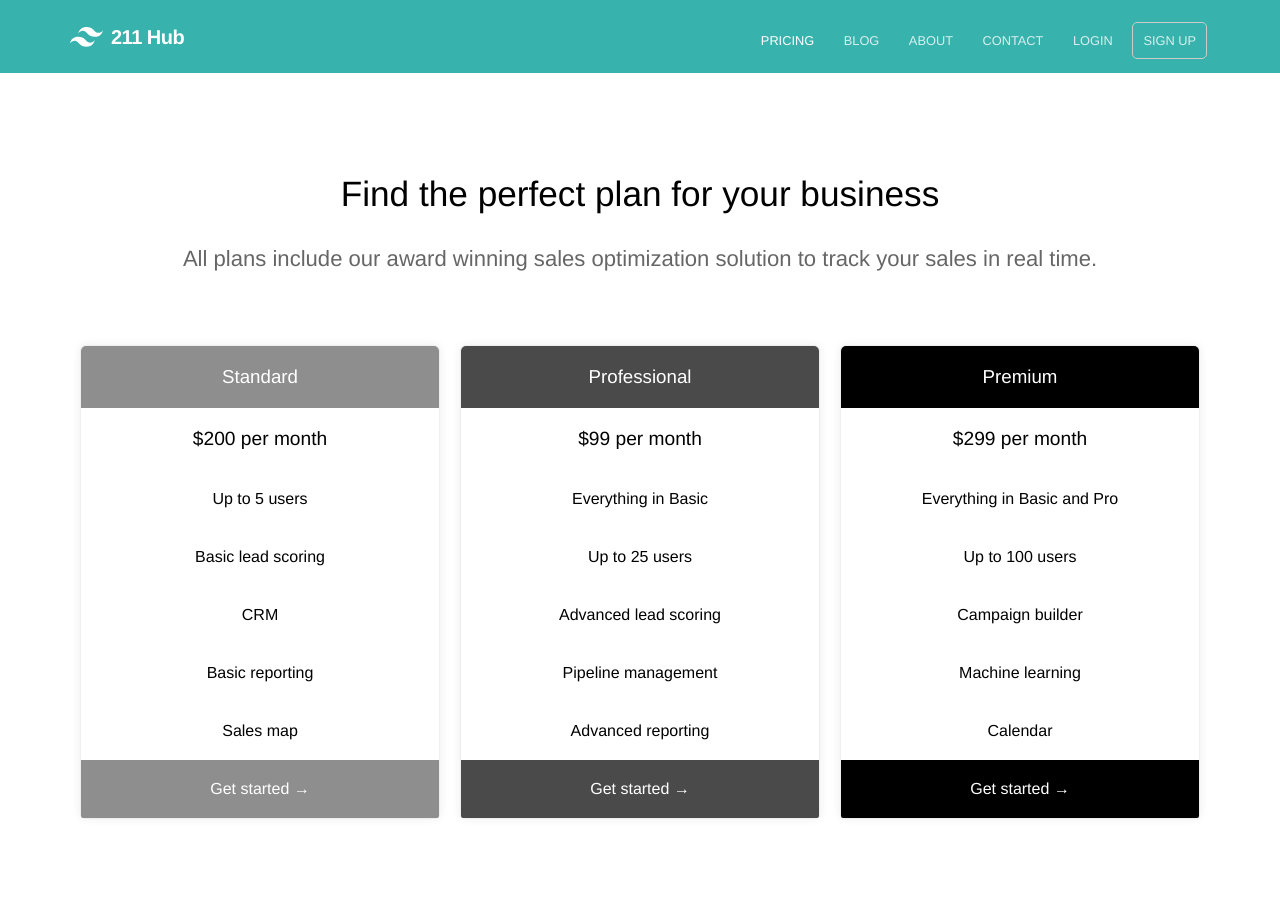
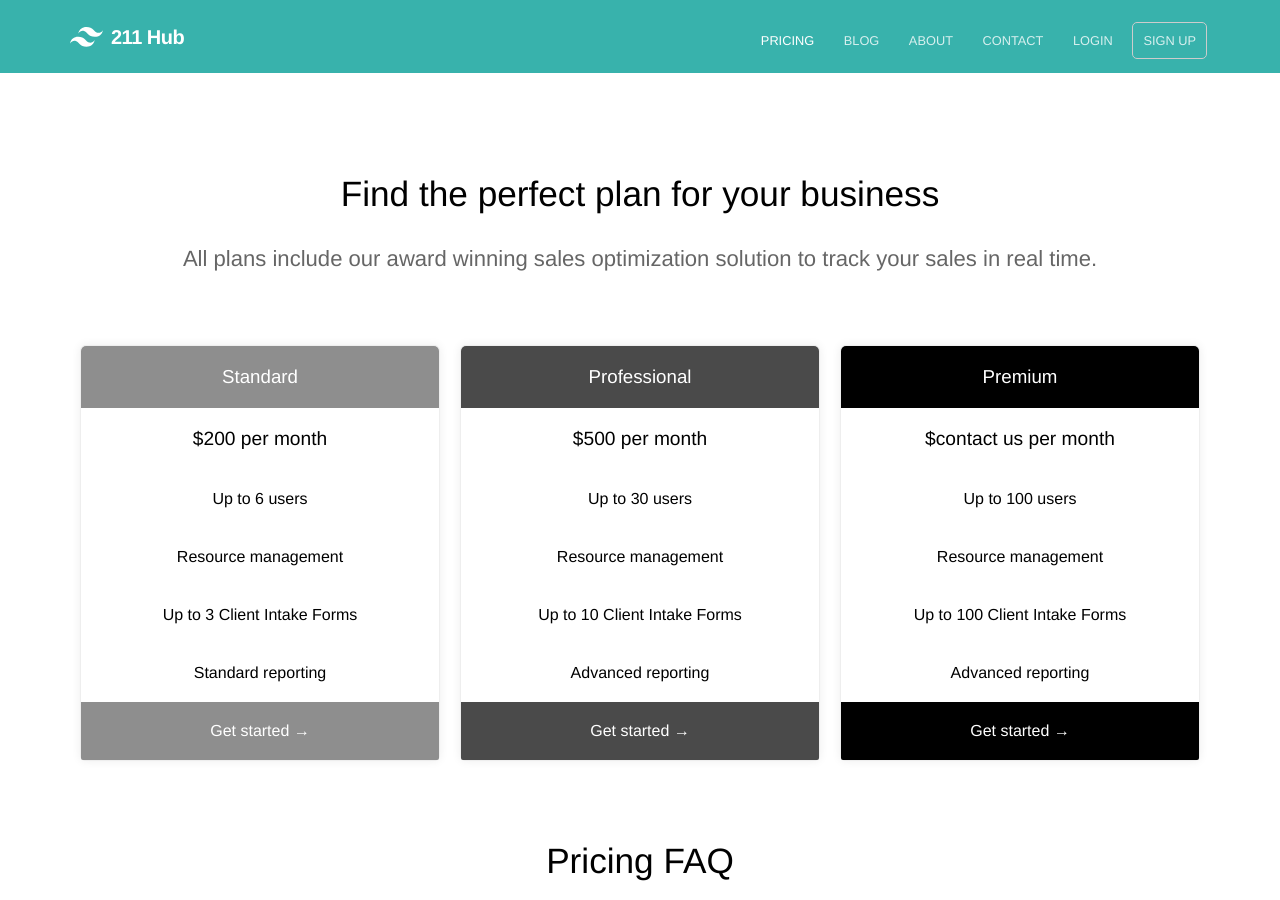
Before and after one commit to Ryanb58/211hub, a Jekyll site: the page built from pricing.html, in a window 1280 px wide and 900 px high. Built offline with Jekyll 4.4.1, drawn with Linux system fonts in a browser that asks for light colours.

Commit message:
Updated items on pricing page.

```diff
--- a/pricing.html
+++ b/pricing.html
@@ -8,15 +8,13 @@ pricing_table:
     features:
       - text: $200 per month
         highlight: true
-      - text: Up to 5 users
+      - text: Up to 6 users
         highlight: false
-      - text: Basic lead scoring
+      - text: Resource management
         highlight: false
-      - text: CRM
+      - text: Up to 3 Client Intake Forms
         highlight: false
-      - text: Basic reporting
-        highlight: false
-      - text: Sales map
+      - text: Standard reporting
         highlight: false
     call_to_action:
       link: http://mysite.com?plan=standard
@@ -24,15 +22,13 @@ pricing_table:
   - name: Professional
     color: "#4a4a4a"
     features:
-      - text: $99 per month
+      - text: $500 per month
         highlight: true
-      - text: Everything in Basic
+      - text: Up to 30 users
         highlight: false
-      - text: Up to 25 users
+      - text: Resource management
         highlight: false
-      - text: Advanced lead scoring
-        highlight: false
-      - text: Pipeline management
+      - text: Up to 10 Client Intake Forms
         highlight: false
       - text: Advanced reporting
         highlight: false
@@ -42,17 +38,15 @@ pricing_table:
   - name: Premium
     color: "#000000"
     features:
-      - text: $299 per month
+      - text: $contact us per month
         highlight: true
-      - text: Everything in Basic and Pro
-        highlight: false
       - text: Up to 100 users
         highlight: false
-      - text: Campaign builder
+      - text: Resource management
         highlight: false
-      - text: Machine learning
+      - text: Up to 100 Client Intake Forms
         highlight: false
-      - text: Calendar
+      - text: Advanced reporting
         highlight: false
     call_to_action:
       link: http://mysite.com?plan=premium
```
